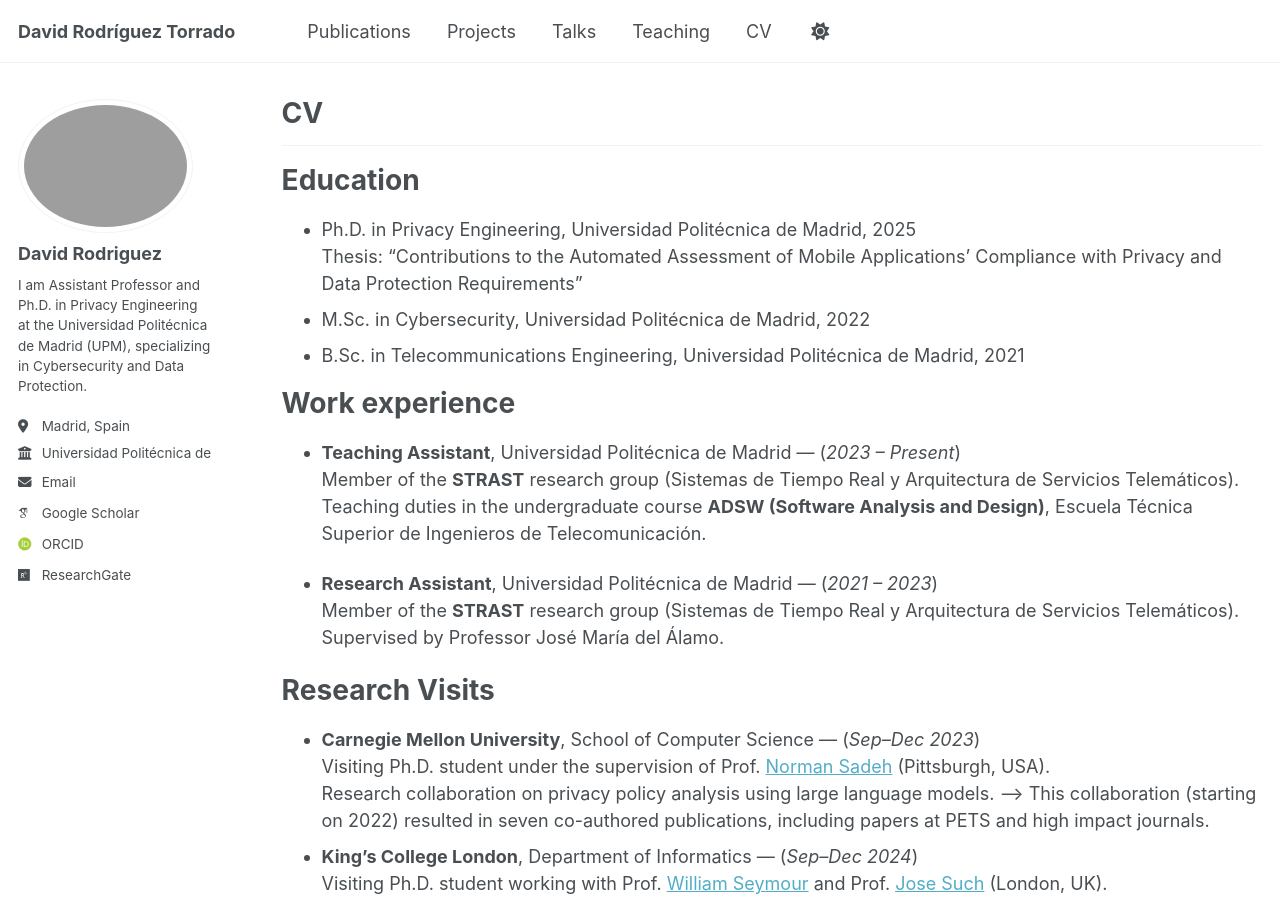
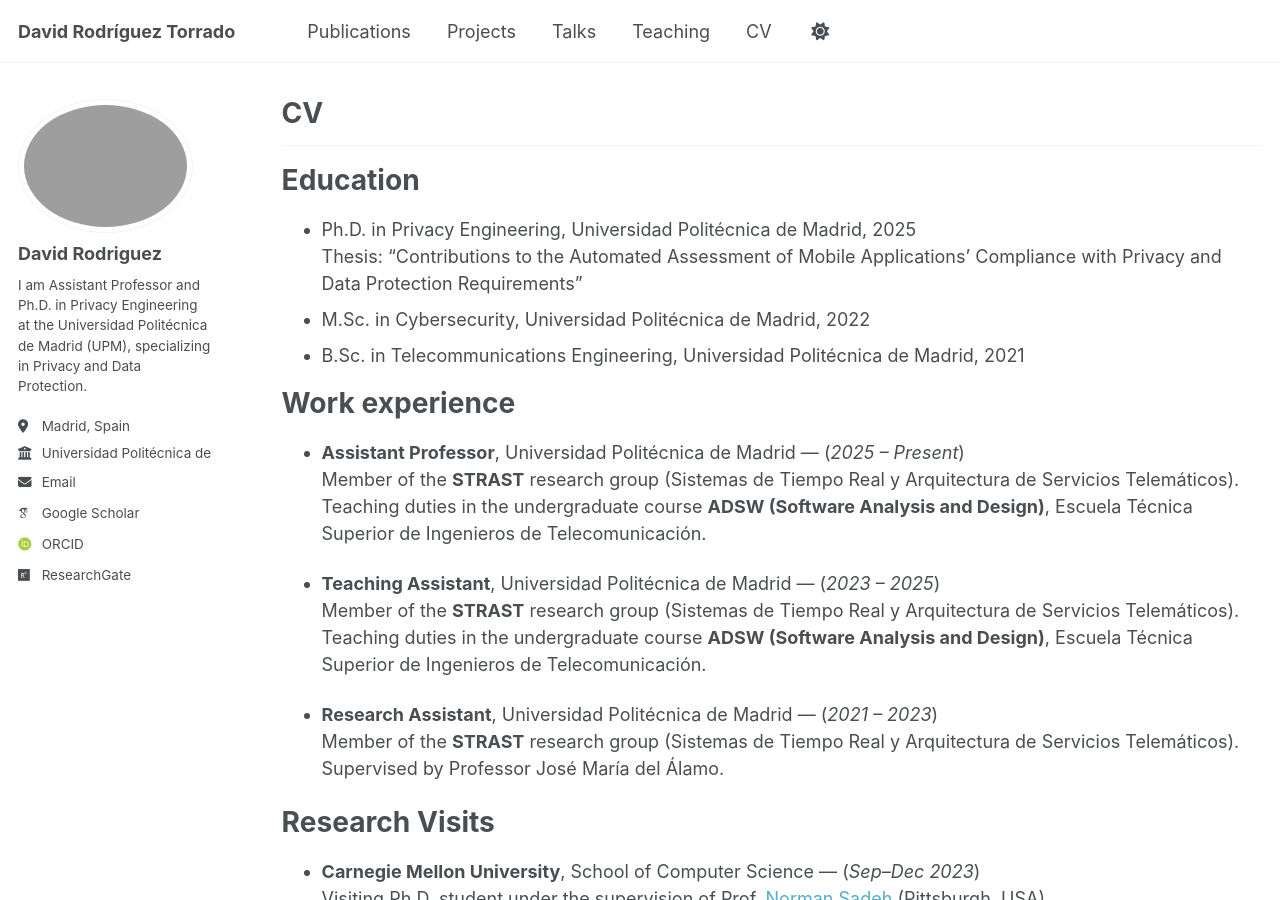
Before and after one commit to DavidRodriguezTorrado/DavidRodriguezTorrado.github.io, a Jekyll site: the page built from _pages/cv.md, in a window 1280 px wide and 900 px high. Built offline with Jekyll 4.4.1, drawn with Linux system fonts in a browser that asks for light colours; some web fonts are replaced.

```diff
--- a/_config.yml
+++ b/_config.yml
@@ -25,7 +25,7 @@ author:
   avatar           : "Foto-perfil.png"
   name             : "David Rodriguez"
   pronouns         : # example: "she/her"
-  bio              : "I am Assistant Professor and Ph.D. in Privacy Engineering at the Universidad Politécnica de Madrid (UPM), specializing in Cybersecurity and Data Protection."
+  bio              : "I am Assistant Professor and Ph.D. in Privacy Engineering at the Universidad Politécnica de Madrid (UPM), specializing in Privacy and Data Protection."
   location         : "Madrid, Spain"
   employer         : "Universidad Politécnica de Madrid"
   uri              : # URL
--- a/_pages/cv.md
+++ b/_pages/cv.md
@@ -19,7 +19,11 @@ Education
 
 Work experience
 ======
-* **Teaching Assistant**, Universidad Politécnica de Madrid — (*2023 – Present*)
+* **Assistant Professor**, Universidad Politécnica de Madrid — (*2025 – Present*)
+  Member of the **STRAST** research group (Sistemas de Tiempo Real y Arquitectura de Servicios Telemáticos).
+  Teaching duties in the undergraduate course **ADSW (Software Analysis and Design)**, Escuela Técnica Superior de Ingenieros de Telecomunicación.
+
+* **Teaching Assistant**, Universidad Politécnica de Madrid — (*2023 – 2025*)
   Member of the **STRAST** research group (Sistemas de Tiempo Real y Arquitectura de Servicios Telemáticos).
   Teaching duties in the undergraduate course **ADSW (Software Analysis and Design)**, Escuela Técnica Superior de Ingenieros de Telecomunicación.
 
```
Also changed, not shown: _pages/about.md (+2 -1 lines).
